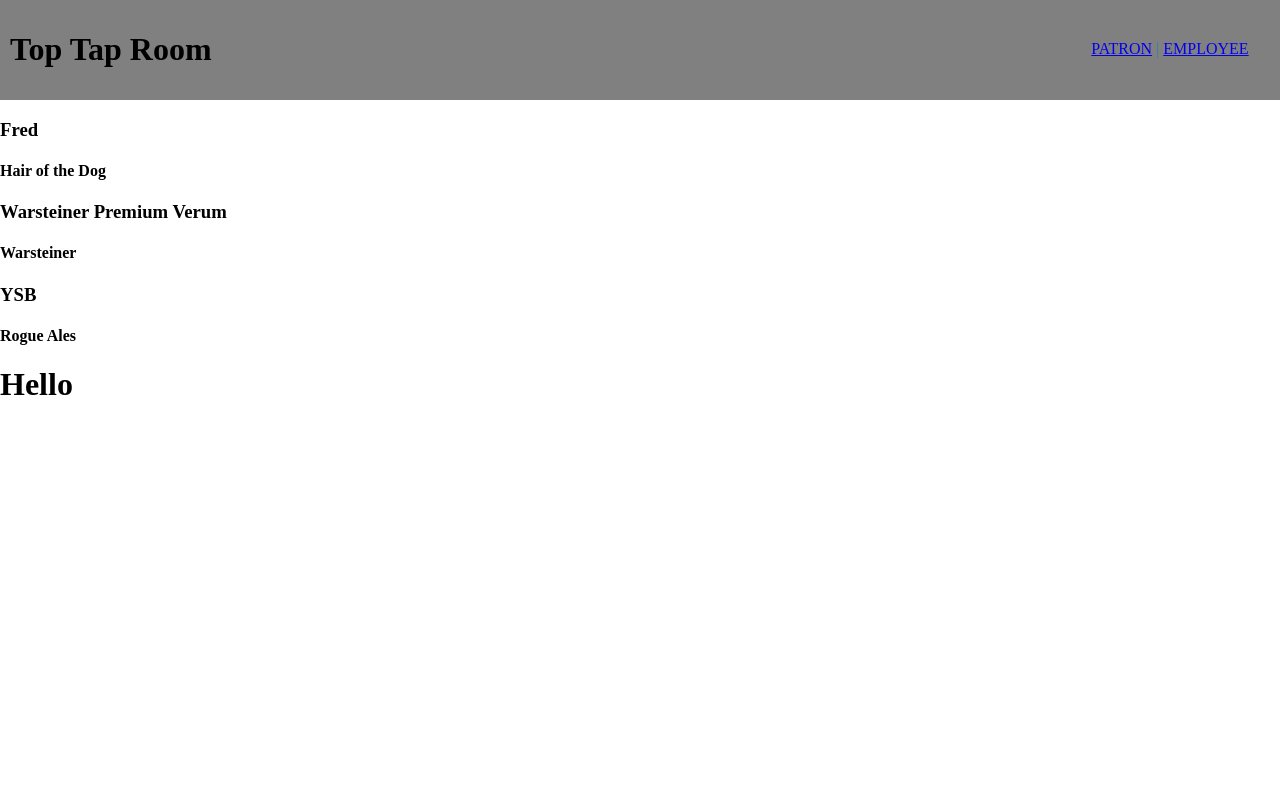
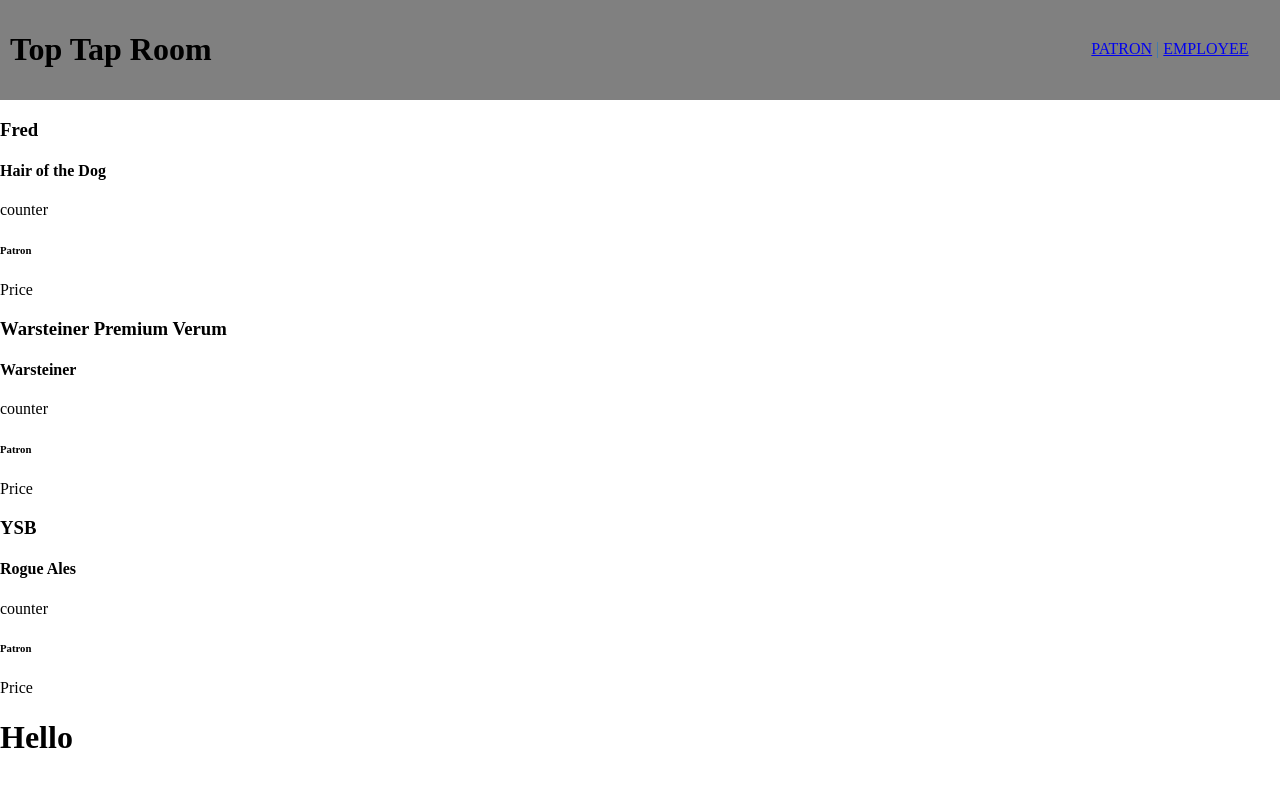
Before and after one commit to LiamPKenna/tap-room, a React (Create React App) app: page / in a window 1280 px wide. Shown: the top 786 px of the page. Built offline with nearby package versions, Linux system fonts and the light colour scheme.

Commit message:
Add prop drilling

```diff
--- a/src/components/Keg.jsx
+++ b/src/components/Keg.jsx
@@ -7,8 +7,8 @@ function Keg(props) {
     <div>
       <h3>{props.keg.name}</h3>
       <h4>{props.keg.brand}</h4>
-      {/* <Counter pints={props.keg.pints} />
-      <Price price={props.keg.price} /> */}
+      <Counter pints={props.keg.pints} employee={props.employee} />
+      <Price price={props.keg.price} />
     </div>
   );
 
--- a/src/components/KegList.jsx
+++ b/src/components/KegList.jsx
@@ -2,14 +2,13 @@ import React from 'react';
 import Keg from './Keg';
 import kegs from '../kegs';
 
-function KegList() {
+function KegList(props) {
   return (
     <div>
-
-    {kegs.map((keg,index) =>
-      (<Keg keg={keg} key={index} />)
-    )}
-    <h1>Hello</h1>
+      {kegs.map((keg,index) =>
+        (<Keg keg={keg} key={index} employee={props.employee} />)
+      )}
+      <h1>Hello</h1>
     </div>
   )
 }
--- a/src/components/Menu.jsx
+++ b/src/components/Menu.jsx
@@ -1,10 +1,10 @@
 import React from 'react';
 import KegList from './KegList';
 
-function Menu() {
+function Menu(props) {
   return (
 
-    <KegList />
+    <KegList employee={props.employee} />
   );
 
 }
--- a/src/components/Price.jsx
+++ b/src/components/Price.jsx
@@ -0,0 +1,9 @@
+import React from 'react';
+
+function Price(params) {
+  return (
+    <p>Price</p>
+  );
+}
+
+export default Price;
```
